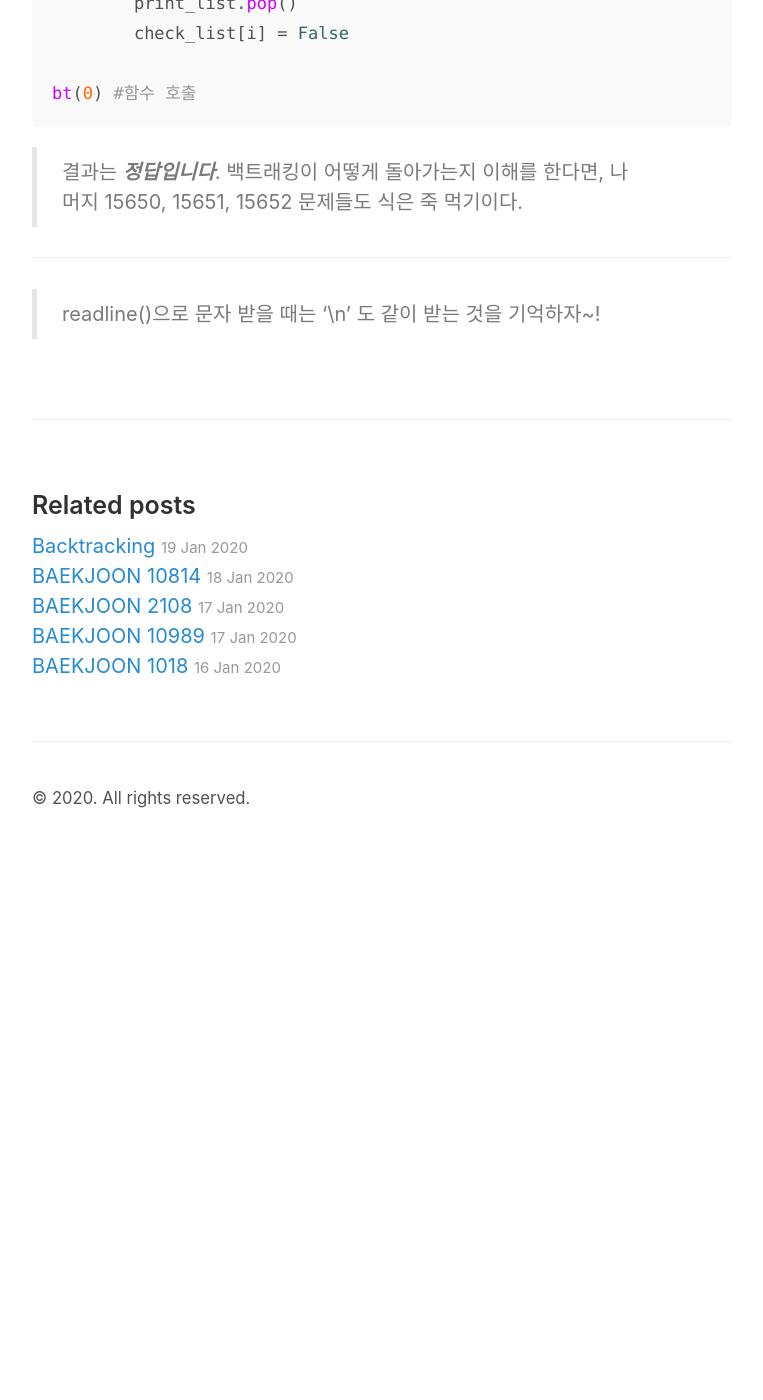
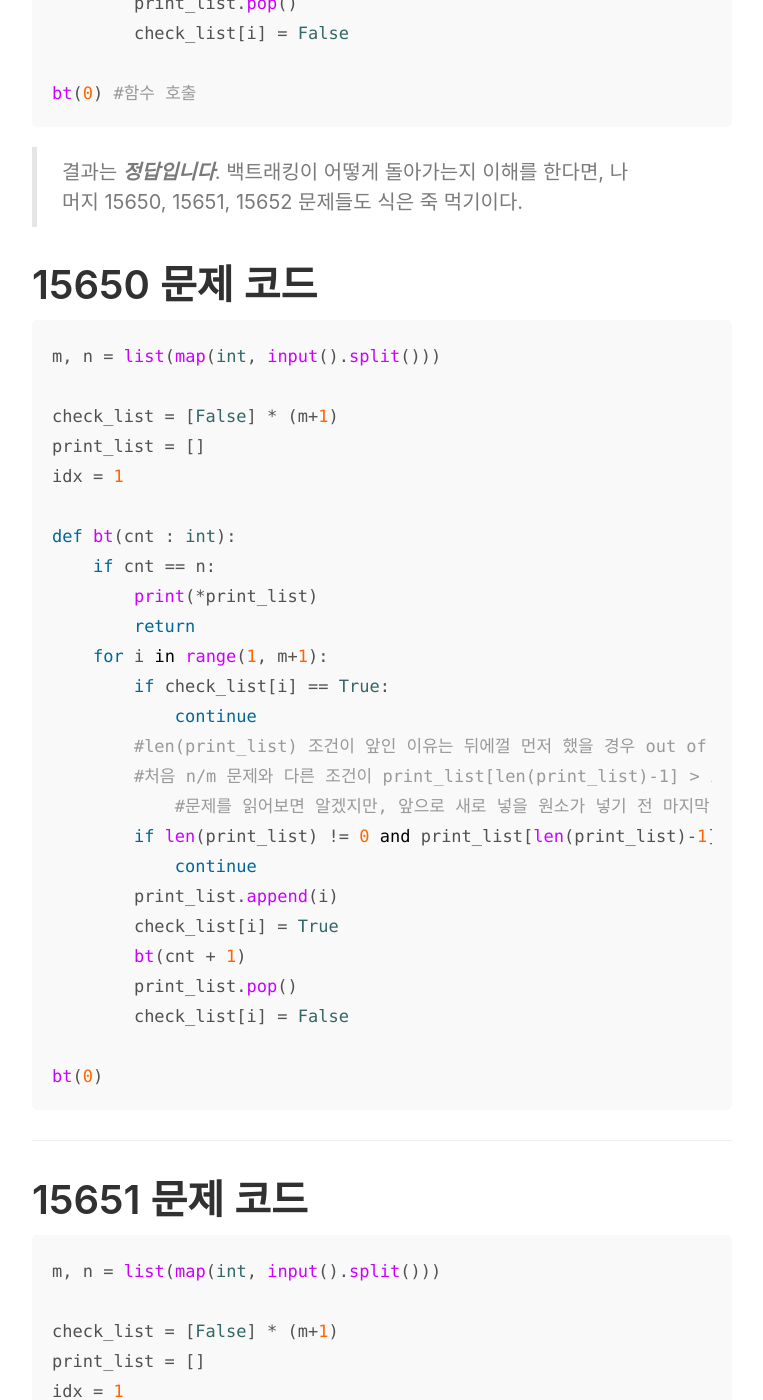
Before and after one commit to Coreenee/coreenee.github.io, a Jekyll site: the page built from _posts/2020-1-20-백준 백트래킹(문제풀이).md, in a window 1280 px wide and 1400 px high, scrolled down 1604 px. Shown: the whole window, without its empty margins (258-1021 px from the left). Built offline with Jekyll 4.4.1, drawn with Linux system fonts in a browser that asks for light colours; before the commit the page ends 2456 px from its top, so only the background shows below that; some of the changed text lies outside the part shown.

Commit message:
설명 마무리

```diff
--- a/_posts/2020-1-20-백준 백트래킹(문제풀이).md
+++ b/_posts/2020-1-20-백준 백트래킹(문제풀이).md
@@ -43,6 +43,80 @@ bt(0) #함수 호출
 ~~~
 > 결과는 ***정답입니다***. 백트래킹이 어떻게 돌아가는지 이해를 한다면, 나머지 15650, 15651, 15652 문제들도 식은 죽 먹기이다.
 
+# 15650 문제 코드
+~~~python
+m, n = list(map(int, input().split()))
+
+check_list = [False] * (m+1)
+print_list = []
+idx = 1
+
+def bt(cnt : int):
+    if cnt == n:
+        print(*print_list)
+        return
+    for i in range(1, m+1):
+        if check_list[i] == True:
+            continue
+        #len(print_list) 조건이 앞인 이유는 뒤에껄 먼저 했을 경우 out of range error 가 난다.
+        #처음 n/m 문제와 다른 조건이 print_list[len(print_list)-1] > i 이다.
+            #문제를 읽어보면 알겠지만, 앞으로 새로 넣을 원소가 넣기 전 마지막 idx에 들어있는 값보다 크면 안된다.
+        if len(print_list) != 0 and print_list[len(print_list)-1] > i:
+            continue
+        print_list.append(i)
+        check_list[i] = True
+        bt(cnt + 1)
+        print_list.pop()
+        check_list[i] = False
+
+bt(0)
+~~~
 -----
+# 15651 문제 코드
+~~~python
+m, n = list(map(int, input().split()))
 
-> readline()으로 문자 받을 때는 '\n' 도 같이 받는 것을 기억하자~!
+check_list = [False] * (m+1)
+print_list = []
+idx = 1
+
+def bt(cnt : int):
+    if cnt == n:
+        print(*print_list)
+        return
+    for i in range(1, m+1):
+        print_list.append(i)
+        check_list[i] = True
+        bt(cnt + 1)
+        print_list.pop()
+        check_list[i] = False
+
+bt(0)
+~~~
+-----
+# 15652 문제 코드
+~~~python
+m, n = list(map(int, input().split()))
+
+check_list = [False] * (m+1)
+print_list = []
+idx = 1
+
+def bt(cnt : int):
+    if cnt == n:
+        print(*print_list)
+        return
+    for i in range(1, m+1):
+        #문제를 읽어보면 알겠지만, 앞으로 새로 넣을 원소가 넣기 전 마지막 idx에 들어있는 값보다 크면 안된다.
+        if len(print_list) != 0 and print_list[len(print_list)-1] > i:
+            continue
+        print_list.append(i)
+        check_list[i] = True
+        bt(cnt + 1)
+        print_list.pop()
+        check_list[i] = False
+
+bt(0)
+~~~
+-----
+> 위 문제들은 코드 1~2줄만 차이나는 응용문제이다. 백트래킹의 기초를 이해하기 위해서는 꼭 풀어봐야할 문제이다.
```
